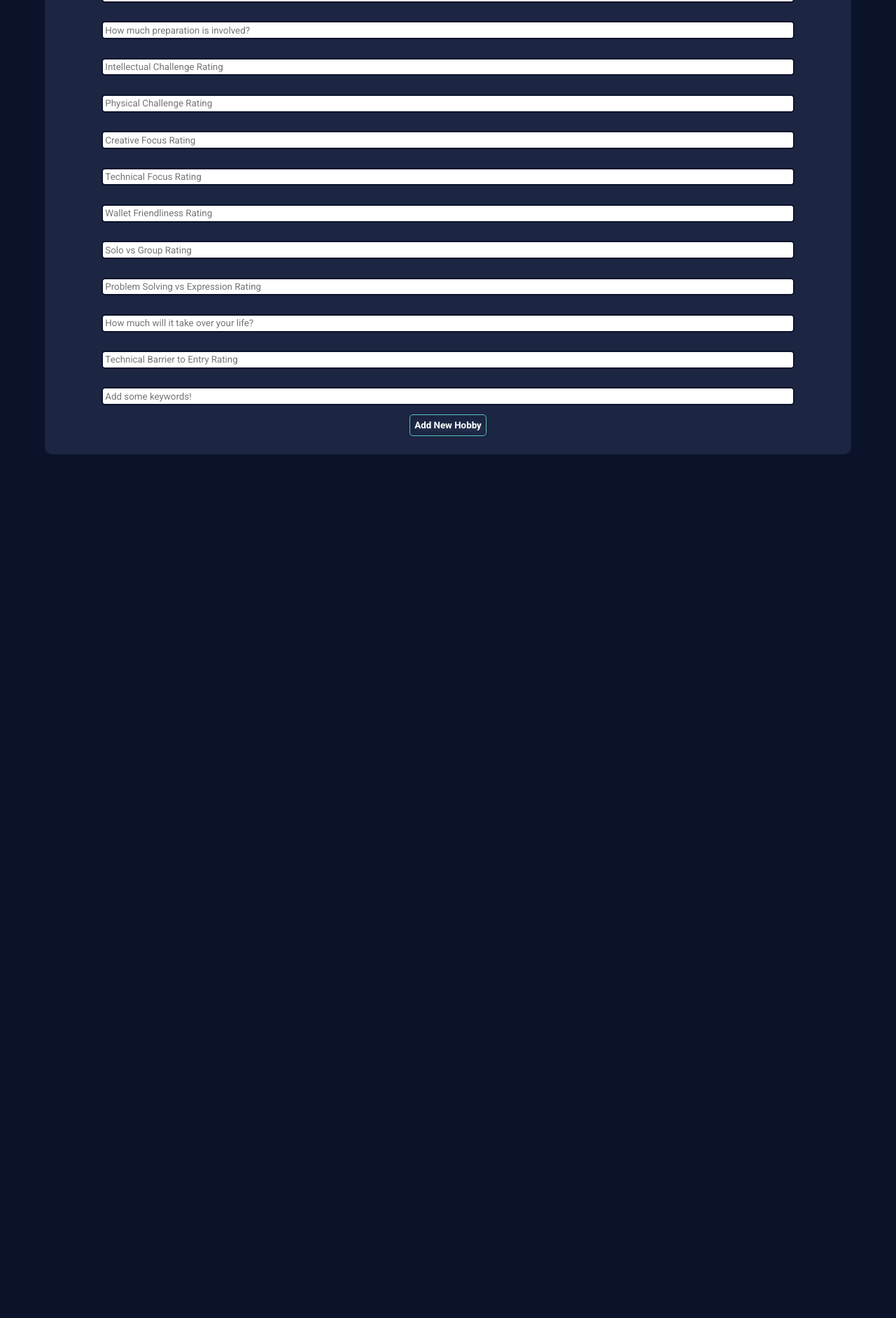
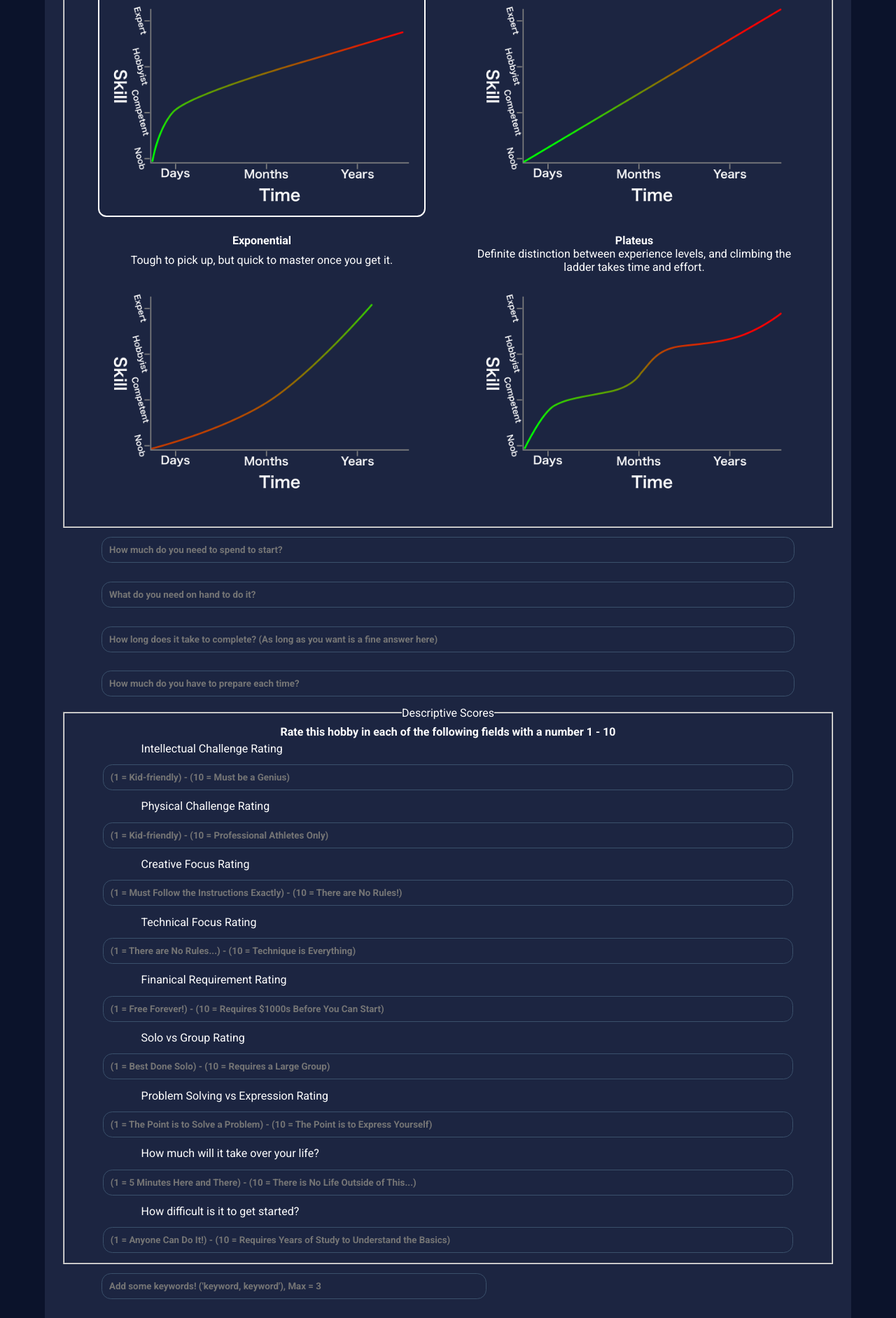
Before and after one commit to jrkozak92/Capstone-Frontend, a React (Create React App) app: page /add in a window 1280 px wide. Shown: the part 480-2363 px from the top of the page at 70% size. Before the commit the page ends 1129 px from the top, so only its background shows below. Built offline with nearby package versions, Linux system fonts and the light colour scheme.

Commit message:
Add form/page done, need to test submit/confirm values, update edit, and make quiz

```diff
--- a/src/App.css
+++ b/src/App.css
@@ -292,7 +292,19 @@ textarea{
   min-width:300px;
 }
 
-.add-input{}
+.add-input{
+  height:min-content;
+  padding:.75em;
+  color:white;
+  background-color:#1c2541;
+  font-weight:bold;
+  border: 1px solid #3a506b;
+  border-radius:1em;
+}
+
+#description {
+  height:15vh;
+}
 
 .edit-form {
   right:8%;
@@ -332,3 +344,106 @@ textarea{
   height:100%;
   width:100%;
 }
+
+.radio-graphs {
+  display:grid;
+  grid-template-columns: 1fr 1fr;
+  grid-template-rows: 1fr 1fr;
+  justify-items:center;
+  align-items:center;
+  padding:1em;
+}
+
+.radio-graphs > * {
+  padding:.5em;
+}
+
+input[type="radio"] {
+ position:absolute;
+ opacity:0;
+ height:0;
+ width:0;
+}
+
+input[type="radio"] + img {
+  padding:1em;
+  cursor:pointer;
+  border-radius:10px;
+}
+
+input[type="radio"]:checked + img {
+  outline: 2px solid white;
+}
+
+.graph-description {
+  text-align:center;
+  width:90%;
+}
+
+.graph {
+  display:inline;
+  width:90%;
+}
+
+.graph-path-box {
+  height:100%;
+  display:flex;
+  flex-flow:column nowrap;
+  justify-content:space-between;
+  align-items:center;
+}
+
+.scores-fields {
+  display:grid;
+  grid-template-columns: 1fr;
+  grid-template-rows: 2em auto;
+  width:100%;
+}
+
+.scores-fields > label {
+  justify-self:start;
+  padding-left: 10%;
+}
+
+.scores-fields > input {
+  justify-self:center;
+}
+
+.scores-fields > h4 {
+  padding:.5em;
+}
+
+.keyword-layout {
+  width:100%;
+  height:100%;
+  display:flex;
+  flex-flow:row nowrap;
+  justify-content: space-between;
+  align-items: center;
+  padding:0;
+}
+
+#keywords {
+  width:50%;
+  align-self:flex-start;
+  margin-left:5%;
+}
+
+.keyword-container {
+  justify-self:end;
+  width:40%;
+  height:100%;
+  display:grid;
+  grid-template-columns: 1fr 1fr 1fr;
+  grid-template-rows:auto;
+  gap:.75em;
+  padding:0 .5em;
+}
+
+.individual-keyword {
+  background-color:#3a506b;
+  height:100%;
+  padding:.75em .25em;
+  overflow-wrap: break-word;
+  hyphens:auto;
+}
--- a/src/components/Add.tsx
+++ b/src/components/Add.tsx
@@ -3,6 +3,11 @@ import { useAppDispatch, useAppSelector } from '../app/hooks'
 import { addHobby, IdlessHobby } from '../features/hobby/hobbySlice'
 import axios from 'axios'
 import '../App.css'
+
+import inverseLog from "../assets/SVTInverseLog.png"
+import exponential from "../assets/SVTExponential.png"
+import linear from "../assets/SVTLinear.png"
+import plateus from "../assets/SVTPlateus.png"
 
 const Add = () => {
   const [hobby, setHobby] = useState<IdlessHobby>(
@@ -29,8 +34,8 @@ const Add = () => {
           desiredTimeInvestment: -1,
           technicalBarrierToEntry: -1,
       },
-      keywords: [],
-      resources: []
+      keywords: "",
+      resources: ""
     }
   )
 
@@ -83,8 +88,8 @@ const Add = () => {
           desiredTimeInvestment: "",
           technicalBarrierToEntry: "",
       },
-      keywords: [],
-      resources: []
+      keywords: "",
+      resources: ""
     })
   }
 
@@ -92,30 +97,73 @@ const Add = () => {
     <div className="content">
       <h4 className="form-title">Add a Hobby</h4>
       <form className="add-form" onSubmit={(event)=>{handleSubmit(event)}}>
-        <input id="name" className="input add-input" type="text" name="name" placeholder="What do you call it?" value={hobby.name} onChange={(event)=> {handleChange(event)}} />
-        <textarea id="description" className="input add-input" name="description" placeholder="What is it about?" value={hobby.description} onChange={(event)=>{handleChange(event)}}></textarea>
-        <fieldset>
-        <legend>Experience Curves</legend>
-
-          <input id="graph-path" className="input add-input" type="radio" name="specs.graphPath" />
+        <input id="name" className="input add-input" type="text" name="name" placeholder="What's it called?" value={hobby.name} onChange={(event)=> {handleChange(event)}} />
+        <textarea id="description" className="input add-input" name="description" placeholder="What is it?" value={hobby.description} onChange={(event)=>{handleChange(event)}}></textarea>
+        <fieldset className="radio-graphs">
+          <legend>Experience Curves</legend>
+          <label className="graph-path-box" htmlFor="graph-path-inverseLog">
+            <h4 className="graph-title">Inverse Log</h4>
+            <p className="graph-description">Easy to learn the basics, but marginal gains after a certain point.</p>
+            <input id="graph-path-inverseLog" className="input add-input graph-img" type="radio" name="specs.graphPath" value="inverseLog" defaultChecked/>
+            <img className="graph" src={inverseLog}/>
+          </label>
+          <label className="graph-path-box" htmlFor="graph-path-linear">
+            <h4 className="graph-title">Linear</h4>
+            <p className="graph-description">You get out what you put in.</p>
+            <input id="graph-path-linear" className="input add-input graph-img" type="radio" name="specs.graphPath" value="linear"/>
+            <img className="graph" src={linear}/>
+          </label>
+          <label className="graph-path-box" htmlFor="graph-path-exponential">
+            <h4 className="graph-title">Exponential</h4>
+            <p className="graph-description">Tough to pick up, but quick to master once you get it.</p>
+            <input id="graph-path-exponential" className="input add-input graph-img" type="radio" name="specs.graphPath" value="exponential"/>
+            <img className="graph" src={exponential}/>
+          </label>
+          <label className="graph-path-box" htmlFor="graph-path-plateus">
+            <h4 className="graph-title">Plateus</h4>
+            <p className="graph-description">Definite distinction between experience levels, and climbing the ladder takes time and effort.</p>
+            <input id="graph-path-plateus" className="input add-input graph-img" type="radio" name="specs.graphPath" value="plateus"/>
+            <img className="graph" src={plateus}/>
+          </label>
         </fieldset>
         <input id="ii-amount" className="input add-input" type="text" name="specs.initialInvestment.amount" placeholder="How much do you need to spend to start?" value={hobby.specs.initialInvestment.amount} onChange={(event)=> {handleChange(event)}} />
-        <input id="ii-equpiment" className="input add-input" type="text" name="specs.initialInvestment.equipment" placeholder="What do you need to do it?" value={hobby.specs.initialInvestment.equipment} onChange={(event)=> {handleChange(event)}} />
-        <input id="time-per-session" className="input add-input" type="text" name="specs.timePerSession" placeholder="How long does it take?" value={hobby.specs.timePerSession} onChange={(event)=> {handleChange(event)}} />
-        <input id="pick-up-ability" className="input add-input" type="text" name="specs.pickUpAndPlayAbility" placeholder="How much preparation is involved?" value={hobby.specs.pickUpAndPlayAbility} onChange={(event)=> {handleChange(event)}} />
-        <input id="intellectual-score" className="input add-input" type="number" min="1" max="10" name="aspectscores.intellectualChallenge" placeholder="Intellectual Challenge Rating" value={hobby.aspectscores.intellectualChallenge === -1 ? "" : hobby.aspectscores.intellectualChallenge} onChange={(event)=> {handleChange(event)}} />
-        <input id="physical-score" className="input add-input" type="number" min="1" max="10" name="aspectscores.physicalChallenge" placeholder="Physical Challenge Rating" value={hobby.aspectscores.physicalChallenge === -1 ? "" : hobby.aspectscores.physicalChallenge} onChange={(event)=> {handleChange(event)}} />
-        <input id="creative-focus" className="input add-input" type="number" min="1" max="10" name="aspectscores.creativeFocus" placeholder="Creative Focus Rating" value={hobby.aspectscores.creativeFocus === -1 ? "" : hobby.aspectscores.creativeFocus} onChange={(event)=> {handleChange(event)}} />
-        <input id="technical-focus" className="input add-input" type="number" min="1" max="10" name="aspectscores.technicalFocus" placeholder="Technical Focus Rating" value={hobby.aspectscores.technicalFocus === -1 ? "" : hobby.aspectscores.technicalFocus} onChange={(event)=> {handleChange(event)}} />
-        <input id="financial-requirement" className="input add-input" type="number" min="1" max="10" name="aspectscores.financialRequirement" placeholder="Wallet Friendliness Rating" value={hobby.aspectscores.financialRequirement === -1 ? "" : hobby.aspectscores.financialRequirement} onChange={(event)=> {handleChange(event)}} />
-        <input id="solo-vs-group" className="input add-input" type="number" min="1" max="10" name="aspectscores.soloVsGroup" placeholder="Solo vs Group Rating" value={hobby.aspectscores.soloVsGroup === -1 ? "" : hobby.aspectscores.soloVsGroup} onChange={(event)=> {handleChange(event)}} />
-        <input id="problem-solving-vs-expression" className="input add-input" type="number" min="1" max="10" name="aspectscores.problemSolvingVsExpression" placeholder="Problem Solving vs Expression Rating" value={hobby.aspectscores.problemSolvingVsExpression === -1 ? "" : hobby.aspectscores.problemSolvingVsExpression} onChange={(event)=> {handleChange(event)}} />
-        <input id="desired-time-investment" className="input add-input" type="number" min="1" max="10" name="aspectscores.desiredTimeInvestment" placeholder="How much will it take over your life?" value={hobby.aspectscores.desiredTimeInvestment === -1 ? "" : hobby.aspectscores.desiredTimeInvestment} onChange={(event)=> {handleChange(event)}} />
-        <input id="technical-barrier-to-entry" className="input add-input" type="number" min="1" max="10" name="aspectscores.technicalBarrierToEntry" placeholder="Technical Barrier to Entry Rating" value={hobby.aspectscores.technicalBarrierToEntry === -1 ? "" : hobby.aspectscores.technicalBarrierToEntry} onChange={(event)=> {handleChange(event)}} />
-        <input id="keywords" className="input add-input" type="text" name="keywords" placeholder="Add some keywords!" value={hobby.keywords} onChange={(event)=> {handleChange(event)}}/>
-        <input className="button add-submit" type="submit" value="Add New Hobby" />
-      </form>
-    </div>
+        <input id="ii-equpiment" className="input add-input" type="text" name="specs.initialInvestment.equipment" placeholder="What do you need on hand to do it?" value={hobby.specs.initialInvestment.equipment} onChange={(event)=> {handleChange(event)}} />
+        <input id="time-per-session" className="input add-input" type="text" name="specs.timePerSession" placeholder="How long does it take to complete? (As long as you want is a fine answer here)" value={hobby.specs.timePerSession} onChange={(event)=> {handleChange(event)}} />
+        <input id="pick-up-ability" className="input add-input" type="text" name="specs.pickUpAndPlayAbility" placeholder="How much do you have to prepare each time?" value={hobby.specs.pickUpAndPlayAbility} onChange={(event)=> {handleChange(event)}} />
+        <fieldset className="scores-fields">
+          <legend>Descriptive Scores</legend>
+          <h4>Rate this hobby in each of the following fields with a number 1 - 10</h4>
+          <label htmlFor="intellectual-score">Intellectual Challenge Rating</label>
+          <input id="intellectual-score" className="input add-input" type="number" min="1" max="10" name="aspectscores.intellectualChallenge" placeholder="(1 = Kid-friendly) - (10 = Must be a Genius)" value={hobby.aspectscores.intellectualChallenge === -1 ? "" : hobby.aspectscores.intellectualChallenge} onChange={(event)=> {handleChange(event)}} />
+          <label htmlFor="physical-score">Physical Challenge Rating</label>
+          <input id="physical-score" className="input add-input" type="number" min="1" max="10" name="aspectscores.physicalChallenge" placeholder="(1 = Kid-friendly) - (10 = Professional Athletes Only)" value={hobby.aspectscores.physicalChallenge === -1 ? "" : hobby.aspectscores.physicalChallenge} onChange={(event)=> {handleChange(event)}} />
+          <label htmlFor="creative-focus">Creative Focus Rating</label>
+          <input id="creative-focus" className="input add-input" type="number" min="1" max="10" name="aspectscores.creativeFocus" placeholder="(1 = Must Follow the Instructions Exactly) - (10 = There are No Rules!)" value={hobby.aspectscores.creativeFocus === -1 ? "" : hobby.aspectscores.creativeFocus} onChange={(event)=> {handleChange(event)}} />
+          <label htmlFor="technical-focus">Technical Focus Rating</label>
+          <input id="technical-focus" className="input add-input" type="number" min="1" max="10" name="aspectscores.technicalFocus" placeholder="(1 = There are No Rules...) - (10 = Technique is Everything)" value={hobby.aspectscores.technicalFocus === -1 ? "" : hobby.aspectscores.technicalFocus} onChange={(event)=> {handleChange(event)}} />
+          <label htmlFor="financial-requirement">Finanical Requirement Rating</label>
+          <input id="financial-requirement" className="input add-input" type="number" min="1" max="10" name="aspectscores.financialRequirement" placeholder="(1 = Free Forever!) - (10 = Requires $1000s Before You Can Start)" value={hobby.aspectscores.financialRequirement === -1 ? "" : hobby.aspectscores.financialRequirement} onChange={(event)=> {handleChange(event)}} />
+          <label htmlFor="solo-vs-group">Solo vs Group Rating</label>
+          <input id="solo-vs-group" className="input add-input" type="number" min="1" max="10" name="aspectscores.soloVsGroup" placeholder="(1 = Best Done Solo) - (10 = Requires a Large Group)" value={hobby.aspectscores.soloVsGroup === -1 ? "" : hobby.aspectscores.soloVsGroup} onChange={(event)=> {handleChange(event)}} />
+          <label htmlFor="problem-solving-vs-expression">Problem Solving vs Expression Rating</label>
+          <input id="problem-solving-vs-expression" className="input add-input" type="number" min="1" max="10" name="aspectscores.problemSolvingVsExpression" placeholder="(1 = The Point is to Solve a Problem) - (10 = The Point is to Express Yourself)" value={hobby.aspectscores.problemSolvingVsExpression === -1 ? "" : hobby.aspectscores.problemSolvingVsExpression} onChange={(event)=> {handleChange(event)}} />
+          <label htmlFor="desired-time-investment">How much will it take over your life?</label>
+          <input id="desired-time-investment" className="input add-input" type="number" min="1" max="10" name="aspectscores.desiredTimeInvestment" placeholder="(1 = 5 Minutes Here and There) - (10 = There is No Life Outside of This...)" value={hobby.aspectscores.desiredTimeInvestment === -1 ? "" : hobby.aspectscores.desiredTimeInvestment} onChange={(event)=> {handleChange(event)}} />
+          <label htmlFor="technical-barrier-to-entry">How difficult is it to get started?</label>
+          <input id="technical-barrier-to-entry" className="input add-input" type="number" min="1" max="10" name="aspectscores.technicalBarrierToEntry" placeholder="(1 = Anyone Can Do It!) - (10 = Requires Years of Study to Understand the Basics)" value={hobby.aspectscores.technicalBarrierToEntry === -1 ? "" : hobby.aspectscores.technicalBarrierToEntry} onChange={(event)=> {handleChange(event)}} />
+      </fieldset>
+      <div className="keyword-layout">
+        <input id="keywords" className="input add-input" type="text" name="keywords" placeholder="Add some keywords! ('keyword, keyword'), Max = 3" value={hobby.keywords} onChange={(event)=> {handleChange(event)}}/>
+        <div className="keyword-container">
+        {hobby.keywords ? hobby.keywords.split(', ', 3).map((keyword, i)=> {
+          return <div className="individual-keyword" key={i}>{keyword}</div>
+        }) : null}
+        </div>
+      </div>
+      <input id="resources" className="input add-input" type="text" name="resources" placeholder="Have any good resources? ('resource, resource, ...')" value={hobby.resources} onChange={(event)=> {handleChange(event)}}/>
+      <input className="button add-submit" type="submit" value="Add New Hobby" />
+    </form>
+  </div>
   )
 }
 
--- a/src/features/hobby/hobbySlice.ts
+++ b/src/features/hobby/hobbySlice.ts
@@ -53,8 +53,8 @@ export interface IdlessHobby {
       desiredTimeInvestment: number | "",
       technicalBarrierToEntry: number | "",
   },
-  keywords: string[],
-  resources: string[]
+  keywords: string,
+  resources: string
 }
 
 export const getHobbies = createAsyncThunk<any>('hobby/getHobbies', async () => {
```
